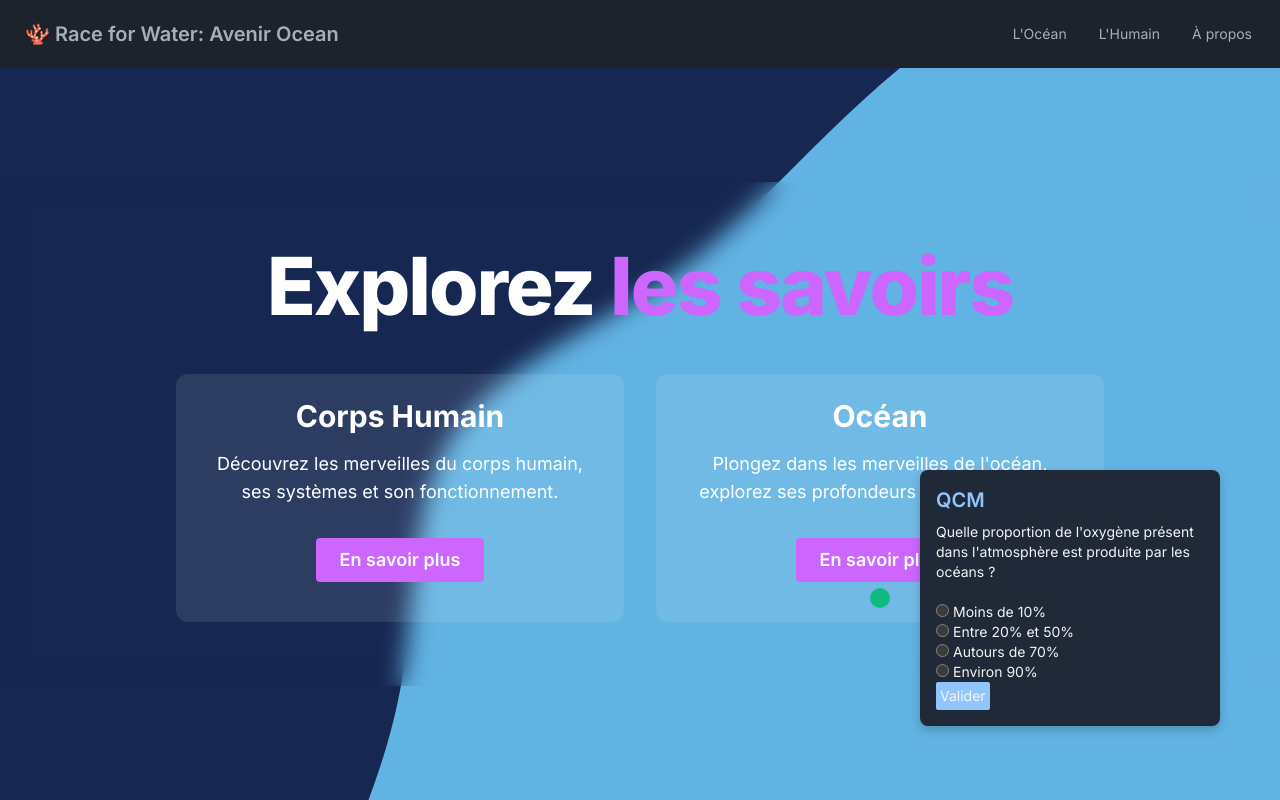
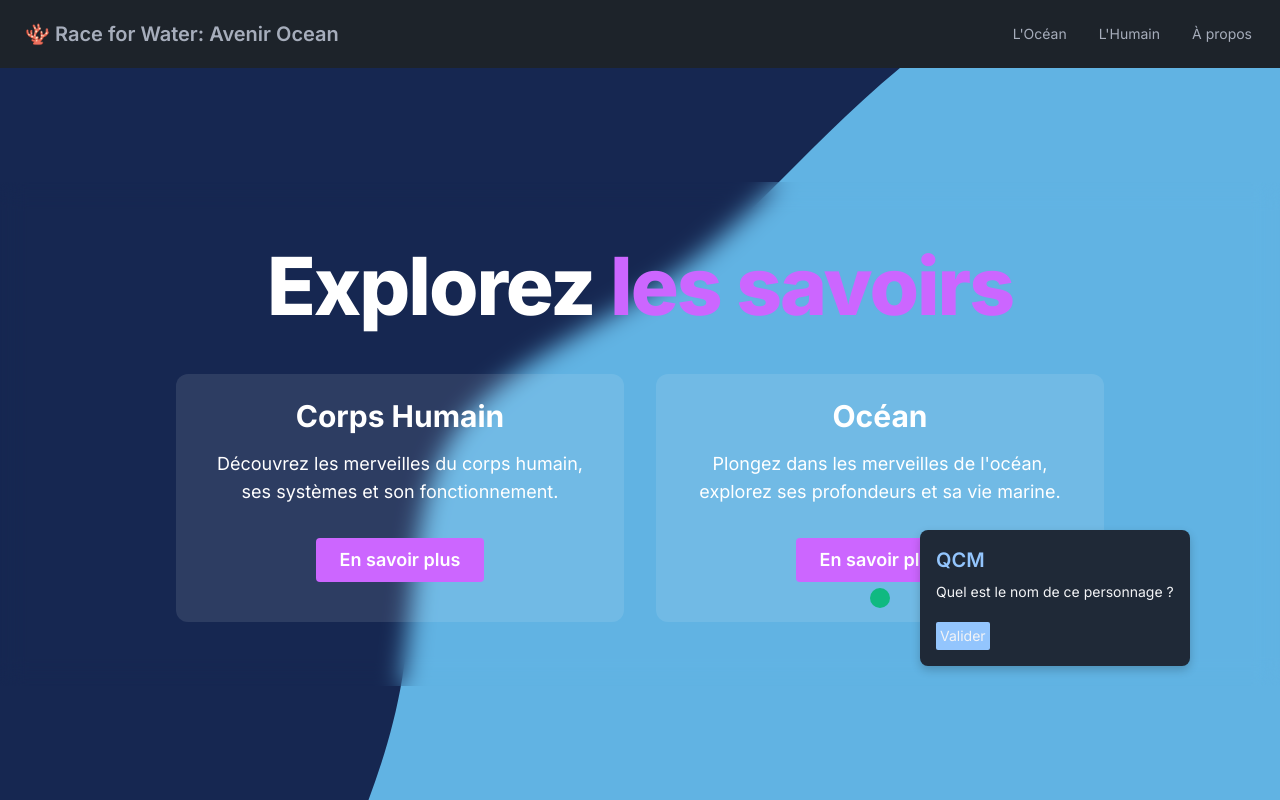
Before and after one commit to Sakusai/Nuit-info, a Next.js app: page / in a window 1280 px wide. Both pictures are taken after a click on the element 880 px from the left and 598 px from the top of the page. Shown: the top 800 px of the page. Built offline with nearby package versions, Linux system fonts and the light colour scheme.

Commit message:
qcm popup done and liked to store

```diff
--- a/src/app/state/useQuizStore.ts
+++ b/src/app/state/useQuizStore.ts
@@ -1,8 +1,8 @@
-import { create } from 'zustand';
-import type { SubjectType } from '~/app/enum/SubjectType';
-import type { HumanBodyPosition } from '~/app/enum/HumanBodyPosition';
-import type { Question } from '~/app/enum/Question';
-import initialQuestions from './initialQuestions';
+import { create } from "zustand";
+import type { SubjectType } from "~/app/enum/SubjectType";
+import type { HumanBodyPosition } from "~/app/enum/HumanBodyPosition";
+import type { Question } from "~/app/enum/Question";
+import initialQuestions from "./initialQuestions";
 
 interface QuizState {
   /**
@@ -20,7 +20,7 @@ interface QuizState {
    *
    * @param id
    */
-    getQuestionById: (id: number) => Question;
+  getQuestionById: (id: number) => Question | undefined;
   /**
    * La fonction pour obtenir les questions par type de sujet
    * @param subjectType Le type de sujet des questions
@@ -30,7 +30,10 @@ interface QuizState {
   /**
    * La fonction pour obtenir la première question par position du corps humain et type de sujet de la question
    */
-    getFirstQuestionByHumanBodyPositionAndSubjectType(humanBodyPosition: HumanBodyPosition, subjectType: SubjectType): Question | undefined;
+  getFirstQuestionByHumanBodyPositionAndSubjectType(
+    humanBodyPosition: HumanBodyPosition,
+    subjectType: SubjectType,
+  ): Question | undefined;
   /**
    * La fonction pour recommencer le quiz
    */
@@ -51,14 +54,20 @@ const useQuizStore = create<QuizState>((set, get) => ({
     });
   },
   getQuestionById: (idQuestion: number) => {
-        console.log(idQuestion);
-        return get().questions.find((q) => q.id === idQuestion)
+    return get().questions.find((q) => q.id === idQuestion);
   },
   getQuestionsBySubjectType: (subjectType: SubjectType) => {
     return get().questions.filter((q) => q.subjectType === subjectType);
   },
-    getFirstQuestionByHumanBodyPositionAndSubjectType: (humanBodyPosition: HumanBodyPosition, subjectType: SubjectType) => {
-        return get().questions.find((q) => q.humanBodyPosition === humanBodyPosition && q.subjectType === subjectType);
+  getFirstQuestionByHumanBodyPositionAndSubjectType: (
+    humanBodyPosition: HumanBodyPosition,
+    subjectType: SubjectType,
+  ) => {
+    return get().questions.find(
+      (q) =>
+        q.humanBodyPosition === humanBodyPosition &&
+        q.subjectType === subjectType,
+    );
   },
   restartQuiz: () => {
     set((state) => ({
--- a/src/components/HoleQuestions.tsx
+++ b/src/components/HoleQuestions.tsx
@@ -1,6 +1,6 @@
 "use client";
-import React, { useState } from 'react';
-import useQuizStore from '~/app/state/useQuizStore';
+import React, { useState } from "react";
+import useQuizStore from "~/app/state/useQuizStore";
 
 interface Blank {
   id: string;
@@ -13,7 +13,11 @@ interface TextHoleQuestionProps {
   blanks: Blank[];
 }
 
-const TextHoleQuestion: React.FC<TextHoleQuestionProps> = ({ questionId, questionText, blanks }) => {
+const TextHoleQuestion: React.FC<TextHoleQuestionProps> = ({
+  questionId,
+  questionText,
+  blanks,
+}) => {
   const [userAnswers, setUserAnswers] = useState<{ [key: string]: string }>({});
   const [feedback, setFeedback] = useState<string | null>(null);
 
@@ -35,7 +39,11 @@ const TextHoleQuestion: React.FC<TextHoleQuestionProps> = ({ questionId, questio
       }
     });
 
-    setFeedback(correct ? "Bien joué ! C'est une bonne réponse !" : "Les réponses ne sont pas toutes correctes.");
+    setFeedback(
+      correct
+        ? "Bien joué ! C'est une bonne réponse !"
+        : "Les réponses ne sont pas toutes correctes.",
+    );
     setCorrectAnswer(questionId, correct);
   };
 
@@ -55,9 +63,9 @@ const TextHoleQuestion: React.FC<TextHoleQuestionProps> = ({ questionId, questio
           type="text"
           id={blank.id}
           className="input input-sm"
-          value={userAnswers[blank.id] || ''}
+          value={userAnswers[blank.id] ?? ""}
           onChange={(e) => handleInputChange(blank.id, e.target.value)}
-        />
+        />,
       );
 
       lastIndex = startIdx + blank.id.length + 3;
@@ -69,21 +77,18 @@ const TextHoleQuestion: React.FC<TextHoleQuestionProps> = ({ questionId, questio
   };
 
   return (
-    <div className="max-w-lg mx-auto p-4">
-      <p className="text-lg mb-4">Complétez les trous suivants :</p>
-      <div className="question-text mb-4">
-        {getFormattedQuestionText()}
-      </div>
+    <div className="mx-auto max-w-lg p-4">
+      <p className="mb-4 text-lg">Complétez les trous suivants :</p>
+      <div className="question-text mb-4">{getFormattedQuestionText()}</div>
       <div className="mt-4">
-        <button
-          onClick={checkAnswers}
-          className="btn btn-primary"
-        >
+        <button onClick={checkAnswers} className="btn btn-primary">
           Valider les réponses
         </button>
       </div>
       {feedback && (
-        <p className={`mt-4 text-xl ${feedback.includes('bonne') ? 'text-green-500' : 'text-red-500'}`}>
+        <p
+          className={`mt-4 text-xl ${feedback.includes("bonne") ? "text-green-500" : "text-red-500"}`}
+        >
           {feedback}
         </p>
       )}
--- a/src/components/QCMModal.tsx
+++ b/src/components/QCMModal.tsx
@@ -7,17 +7,15 @@ import Radar from "~/components/Radar";
 
 interface Props {
   questionId: number;
-  question: string;
-  listReponse: string[];
-  reponse: string;
-  explenation: string;
 }
 
 const QCMModal = (props: Props) => {
   const [selectedAnswer, setSelectedAnswer] = useState("");
   const [isCorrect, setIsCorrect] = useState<boolean | undefined>(undefined);
 
-  const { setCorrectAnswer } = useQuizStore();
+  const { getQuestionById, setCorrectAnswer } = useQuizStore();
+
+  const question = getQuestionById(props.questionId);
 
   const setSelected = (r: string) => {
     setIsCorrect(undefined);
@@ -25,20 +23,23 @@ const QCMModal = (props: Props) => {
   };
 
   const validResponse = () => {
-    if (selectedAnswer === props.reponse) {
+    if (question) {
+      if (selectedAnswer === question?.answer) {
         setIsCorrect(true);
-      setCorrectAnswer(props.questionId, true);
+        setCorrectAnswer(question.id, true);
       } else {
         setIsCorrect(false);
-      setCorrectAnswer(props.questionId, false);
+        setCorrectAnswer(question.id, false);
+      }
     }
   };
 
+  if (question) {
     const content = (
       <>
-      <h2 className="pb-5">{props.question}</h2>
+        <h2 className="pb-5">{question?.question}</h2>
         <ul>
-        {props.listReponse.map((reponse, index) => (
+          {question.multipleAnswers?.map((reponse, index) => (
             <li key={index}>
               <input
                 type="radio"
@@ -56,9 +57,9 @@ const QCMModal = (props: Props) => {
         </button>
         {isCorrect ? (
           <p>
-          La réponse est en effet : {props.reponse}
+            La réponse est en effet : {question.answer}
             <br />
-          {props.explenation}
+            {question.explanation}
           </p>
         ) : isCorrect == false ? (
           <p>Mauvaise réponse !</p>
@@ -72,6 +73,8 @@ const QCMModal = (props: Props) => {
         <ModalContent title="QCM" content={content} />
       </Radar>
     );
+  }
+  return "";
 };
 
 export default QCMModal;
--- a/src/components/TrueOrFalse.tsx
+++ b/src/components/TrueOrFalse.tsx
@@ -1,36 +1,41 @@
 "use client";
-import React, { useState } from 'react';
+import React, { useState } from "react";
 import useQuizStore from "~/app/state/useQuizStore";
 interface TrueOrFalseProps {
-    idQuestion: number
+  idQuestion: number;
 }
-const TrueOfFalse = ({idQuestion}: TrueOrFalseProps) => {
+const TrueOfFalse = ({ idQuestion }: TrueOrFalseProps) => {
   const [feedback, setFeedback] = useState<string | null>(null);
-    const {getQuestionById, setCorrectAnswer} = useQuizStore()
+  const { getQuestionById, setCorrectAnswer } = useQuizStore();
   const question = getQuestionById(idQuestion);
   const answered = (a: string) => {
-        if(a === question.answer){
-            setFeedback( "Bien joué ! C'est une bonne réponse !");
+    if (a === question?.answer) {
+      setFeedback("Bien joué ! C'est une bonne réponse !");
       setCorrectAnswer(idQuestion, true);
-        }
-        else {
+    } else {
       setFeedback("Mauvaise réponse.");
       setCorrectAnswer(idQuestion, false);
     }
-    }
+  };
 
-    return(
-        <div className="max-w-lg mx-auto p-4">
-            <p className="text-lg mb-4">{question.question}</p>
-            <button className="btn btn-success" onClick={() => answered("true")}>Vrai</button>
-            <button className="btn btn-error" onClick={() => answered("false")}>Faux</button>
+  return (
+    <div className="mx-auto max-w-lg p-4">
+      <p className="mb-4 text-lg">{question?.question}</p>
+      <button className="btn btn-success" onClick={() => answered("true")}>
+        Vrai
+      </button>
+      <button className="btn btn-error" onClick={() => answered("false")}>
+        Faux
+      </button>
       {feedback && (
-                <p className={`mt-4 text-xl ${feedback.includes('bonne') ? 'text-green-500' : 'text-red-500'}`}>
+        <p
+          className={`mt-4 text-xl ${feedback.includes("bonne") ? "text-green-500" : "text-red-500"}`}
+        >
           {feedback}
         </p>
       )}
     </div>
-    )
-}
+  );
+};
 
 export default TrueOfFalse;
```
Also changed, not shown: src/app/enum/Question.ts (+12 -4 lines). Lines whose indentation alone changed are shown as unchanged.
